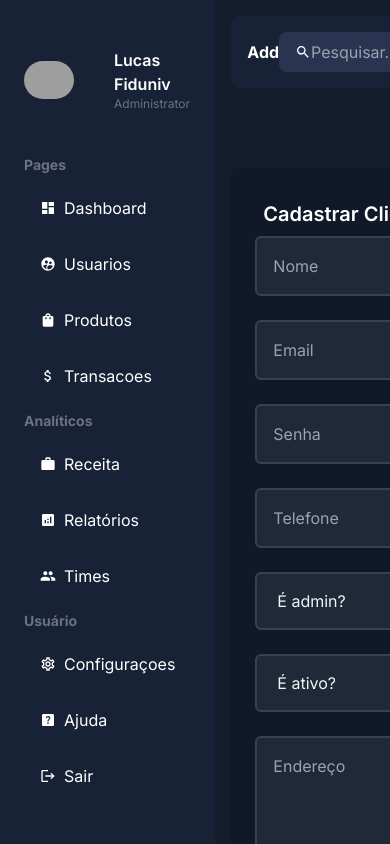
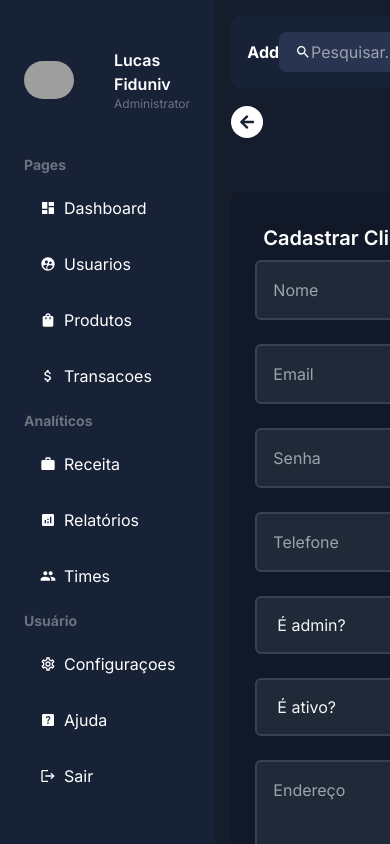
Before and after one commit to lucasfiduniv/Dashboard-nextjs, a Next.js app: page /dashboard/users/add in a window 390 px wide. Shown: the top 844 px of the page. Built offline with nearby package versions, Linux system fonts and the light colour scheme; grey boxes are pictures that could not be loaded.

Commit message:
fix: fazendo a parte de abrir e fechar o sidebar em dispositivos moveis

```diff
--- a/app/dashboard/layout.tsx
+++ b/app/dashboard/layout.tsx
@@ -1,17 +1,34 @@
-import React from "react";
+"use client";
+import React, { useState } from "react";
 import { LayoutProps } from "../interfaces/layoutIntefaces";
 import Navbar from "../ui/dashboard/navbar/navbar";
 import Sidebar from "../ui/dashboard/sidebar/sidebar";
 import Footer from "../ui/dashboard/footer/footer";
+import { FaArrowLeft, FaArrowRight } from "react-icons/fa";
 
 const Layout: React.FC<LayoutProps> = ({ children }) => {
+  const [sidebarOpen, setSidebarOpen] = useState(true);
+
+  const toggleSidebar = () => {
+    setSidebarOpen(!sidebarOpen);
+  };
+
   return (
     <div className="flex">
-      <div className=" bg-[#182237] p-4 min-h-screen">
+      <div
+        className={`bg-[#182237] p-4 min-h-screen md:w-64 ${
+          sidebarOpen ? "" : "hidden"
+        }`}
+      >
         <Sidebar />
       </div>
       <div className="flex-1 p-4">
         <Navbar />
+        <button className="md:hidden" onClick={toggleSidebar}>
+          <div className="bg-white rounded-full text-[#182237] p-2 absolute flex">
+            {sidebarOpen ? <FaArrowLeft /> : <FaArrowRight />}
+          </div>
+        </button>
         {children}
         <Footer />
       </div>
--- a/package.json
+++ b/package.json
@@ -13,6 +13,7 @@
     "react": "^18",
     "react-dom": "^18",
     "react-icons": "^5.0.1",
+    "react-responsive": "^9.0.2",
     "recharts": "^2.12.0",
     "use-debounce": "^10.0.0",
     "vercel": "^33.5.1"
```
Also changed, not shown: 1 other file (tests, documents, lock files or other folders).
